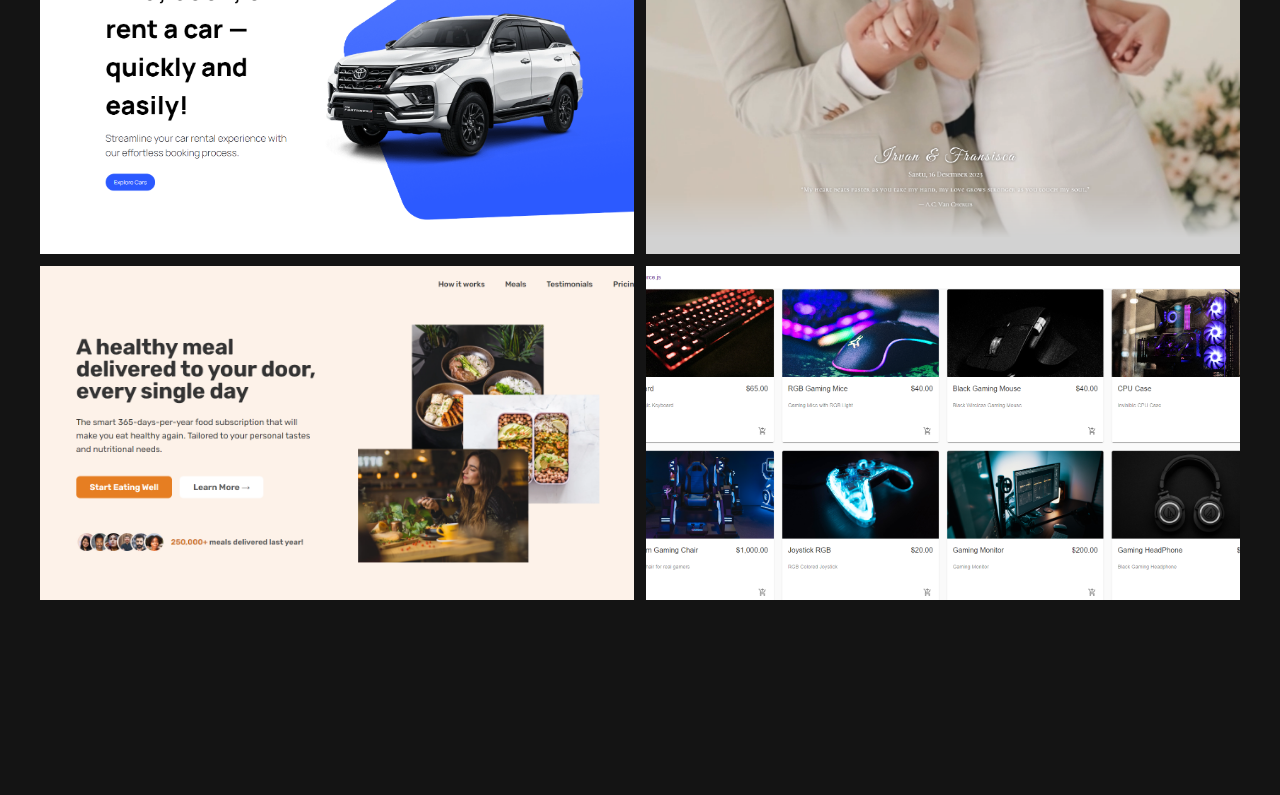
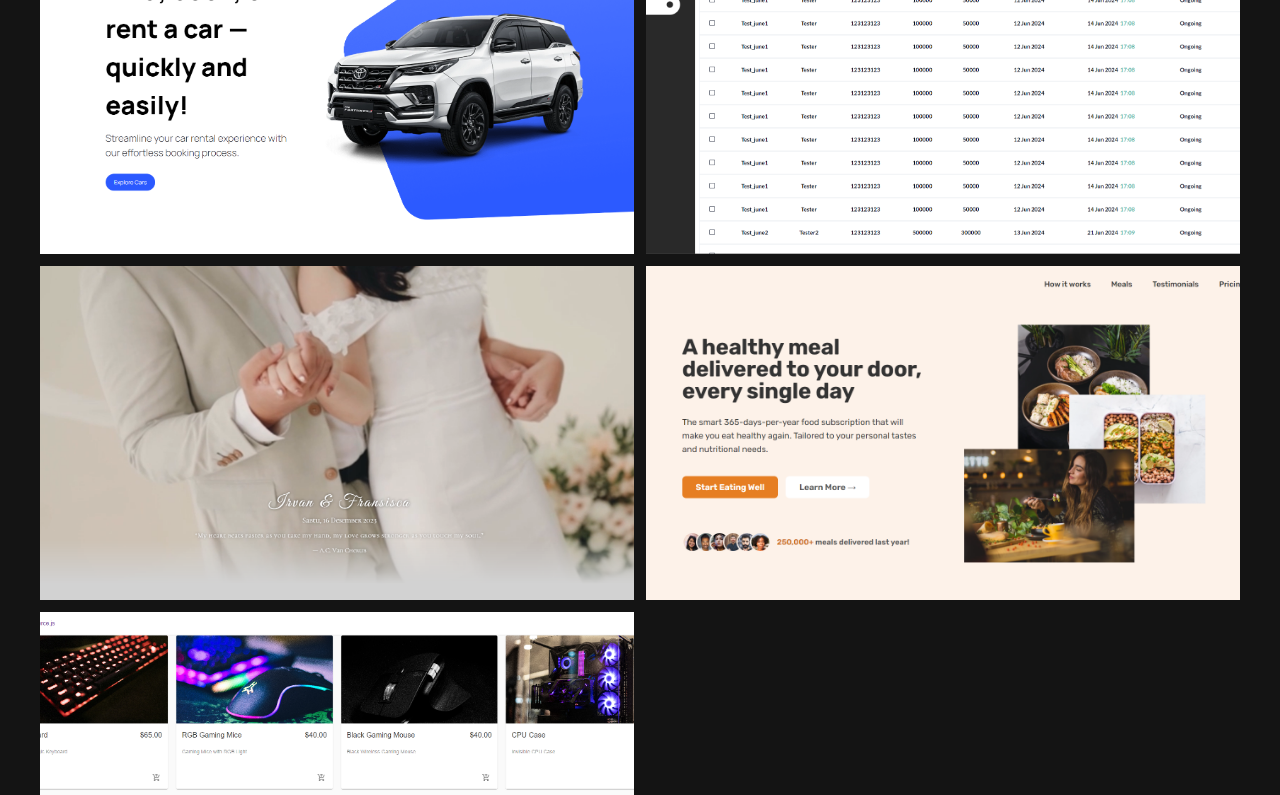
Before and after one commit to kandaliakiki/next-js-portofolio, a Next.js app: page / in a window 1280 px wide. Shown: the part 558-1353 px from the top of the page. Before the commit the page ends 1198 px from the top, so only its background shows below. Built offline with nearby package versions, Linux system fonts and the light colour scheme; a web font is replaced by a local one.

Commit message:
add hanaflorist display

```diff
--- a/constants/index.ts
+++ b/constants/index.ts
@@ -12,7 +12,7 @@ export const topbarLinks = [
 export const websiteDisplayLists = [
   {
     projectName: "Threads Clone",
-    tech: "Next.JS",
+    tech: "Full Next.JS",
     detail1: "social media feeds & commenting system",
     detail2: "(include Clerk auth & upload picture)",
     bgImageUrl: "/assets/threadclone.png",
@@ -20,7 +20,7 @@ export const websiteDisplayLists = [
   },
   {
     projectName: "Promptopia",
-    tech: "Next.JS",
+    tech: "Full Next.JS ",
     detail1: "Open source AI Prompt ",
     detail2: "(include CRUD & google OAuth)",
     bgImageUrl: "/assets/promptopia.png",
@@ -28,19 +28,28 @@ export const websiteDisplayLists = [
   },
   {
     projectName: "CarHub",
-    tech: "Next.JS",
+    tech: "Full Next.JS",
     detail1: "car rental system",
     detail2: "(include using RapidAPI & pagination logic)",
     bgImageUrl: "/assets/carhub.png",
     url: "https://next-js-carhub.vercel.app/",
   },
   {
+    projectName: "Order Management System (OMS)",
+    tech: "Next.JS & ExpressJS",
+    detail1: "Order tracking & Calculate Profit",
+    detail2:
+      "(include CRUD , Searching , Sorting each column & Filter by Month)",
+    bgImageUrl: "/assets/hanaflorist_oms.png",
+    url: "https://hanafloristdisplay.kikisitestudio.xyz/order",
+  },
+  {
     projectName: "Wedding Invites",
-    tech: "Next.JS",
+    tech: "Next.JS & ExpressJS",
     detail1: "Simple Web for Wedding & API for CRUD",
     detail2: "(include using image carousel & video display)",
     bgImageUrl: "/assets/weddingkeke.png",
-    url: "https://weddinginvirvanfransisca.vercel.app/",
+    url: "https://weddinginvite.kikisitestudio.xyz/",
   },
   {
     projectName: "Omnifood",
```
Also changed, not shown: public/assets/hanaflorist_oms.png (added).
